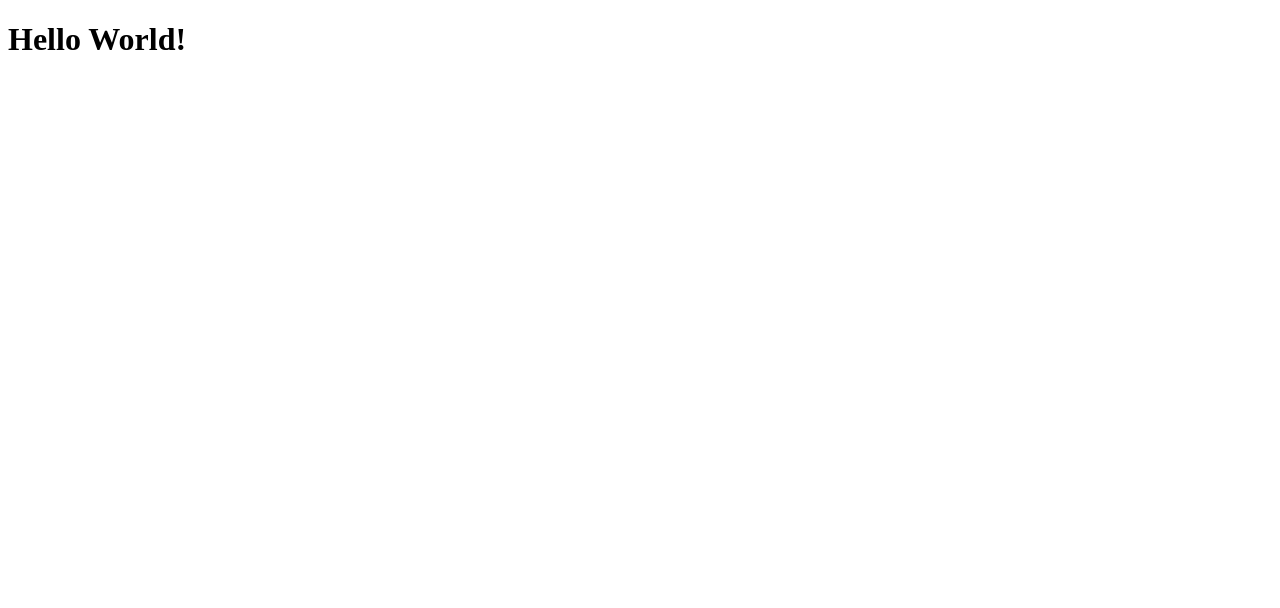
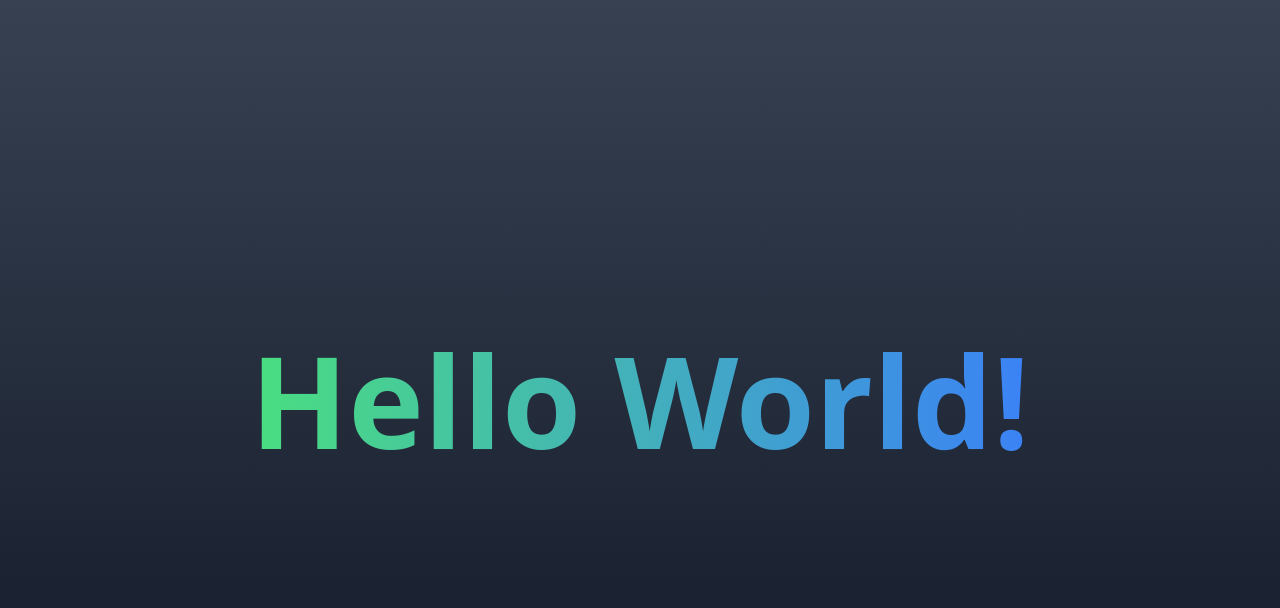
Before and after one commit to mnz8feel/feel-tailwindcss-webpack, a website built with webpack: page index.html in a window 1280 px wide. Built offline with nearby package versions, Linux system fonts and the light colour scheme.

Commit message:
feat: step2

```diff
--- a/index.html
+++ b/index.html
@@ -6,5 +6,5 @@
     <meta name="viewport" content="width=device-width, initial-scale=1.0" />
     <title>Webpack + Tailwind 😎</title>
   </head>
-  <body></body>
+  <body class="bg-gradient-to-b from-gray-700 to-gray-900"></body>
 </html>
--- /dev/null
+++ b/postcss.config.js
@@ -0,0 +1,5 @@
+module.exports = {
+  // Add you postcss configuration here
+  // Learn more about it at https://github.com/webpack-contrib/postcss-loader#config-files
+  plugins: [['tailwindcss'], ['autoprefixer']],
+};
--- a/src/index.js
+++ b/src/index.js
@@ -1,4 +1,12 @@
+import './style.css';
+
 const hello = document.createElement('h1');
+const wrapper = document.createElement('div');
 
 hello.textContent = 'Hello World!';
-document.body.appendChild(hello);
+hello.classList.add('bg-gradient-to-r', 'from-green-400', 'to-blue-500', 'text-transparent', 'text-9xl', 'bg-clip-text', 'font-extrabold');
+
+wrapper.classList.add('flex', 'w-full', 'h-screen', 'justify-center', 'items-center');
+
+wrapper.appendChild(hello);
+document.body.appendChild(wrapper);
--- /dev/null
+++ b/src/style.css
@@ -0,0 +1,3 @@
+@import 'tailwindcss/base';
+@import 'tailwindcss/components';
+@import 'tailwindcss/utilities';
--- /dev/null
+++ b/tailwind.config.js
@@ -0,0 +1,11 @@
+/** @type {import('tailwindcss').Config} */
+module.exports = {
+  content: [
+    './*.html',
+    './src/**/*.js'
+  ],
+  theme: {
+    extend: {},
+  },
+  plugins: [],
+}
```
Also changed, not shown: 1 other file.
